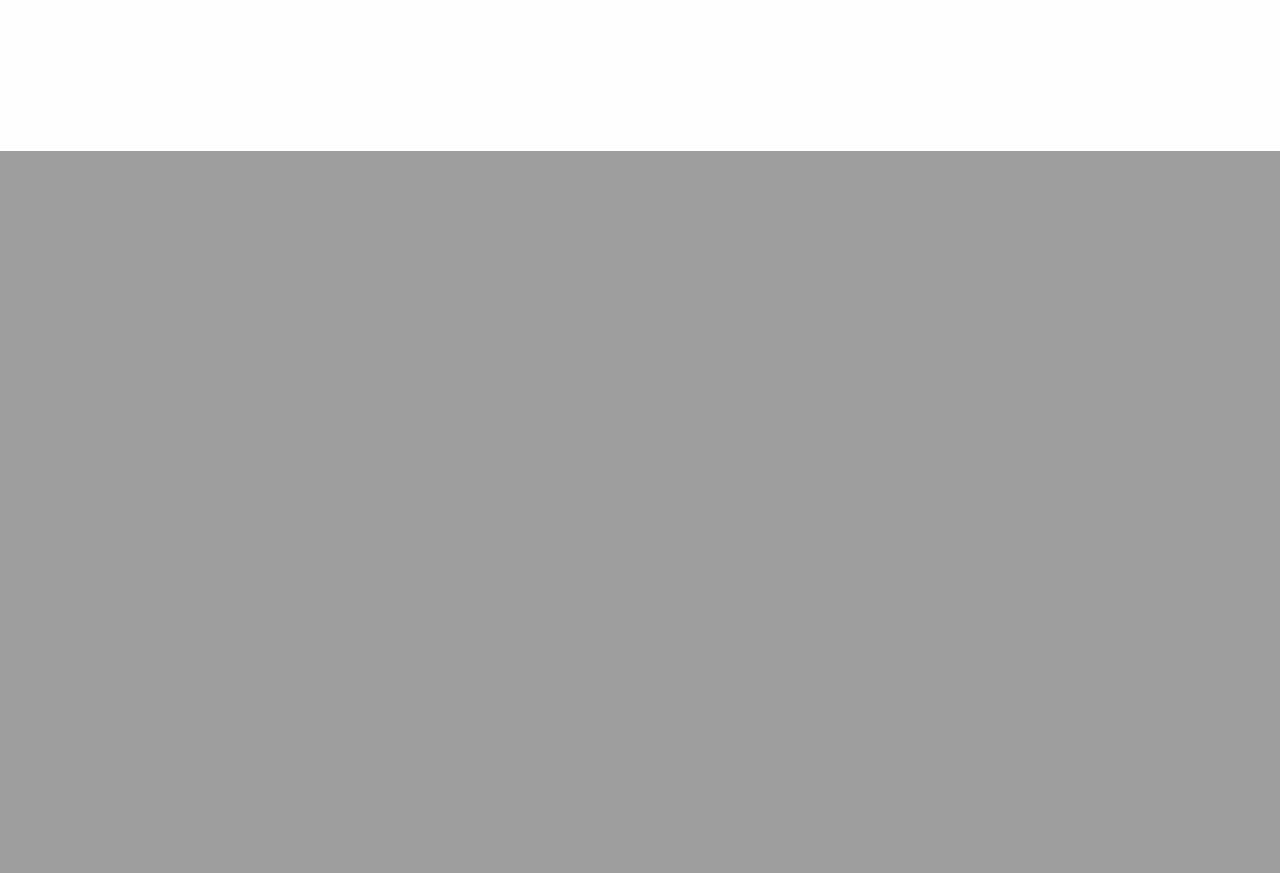
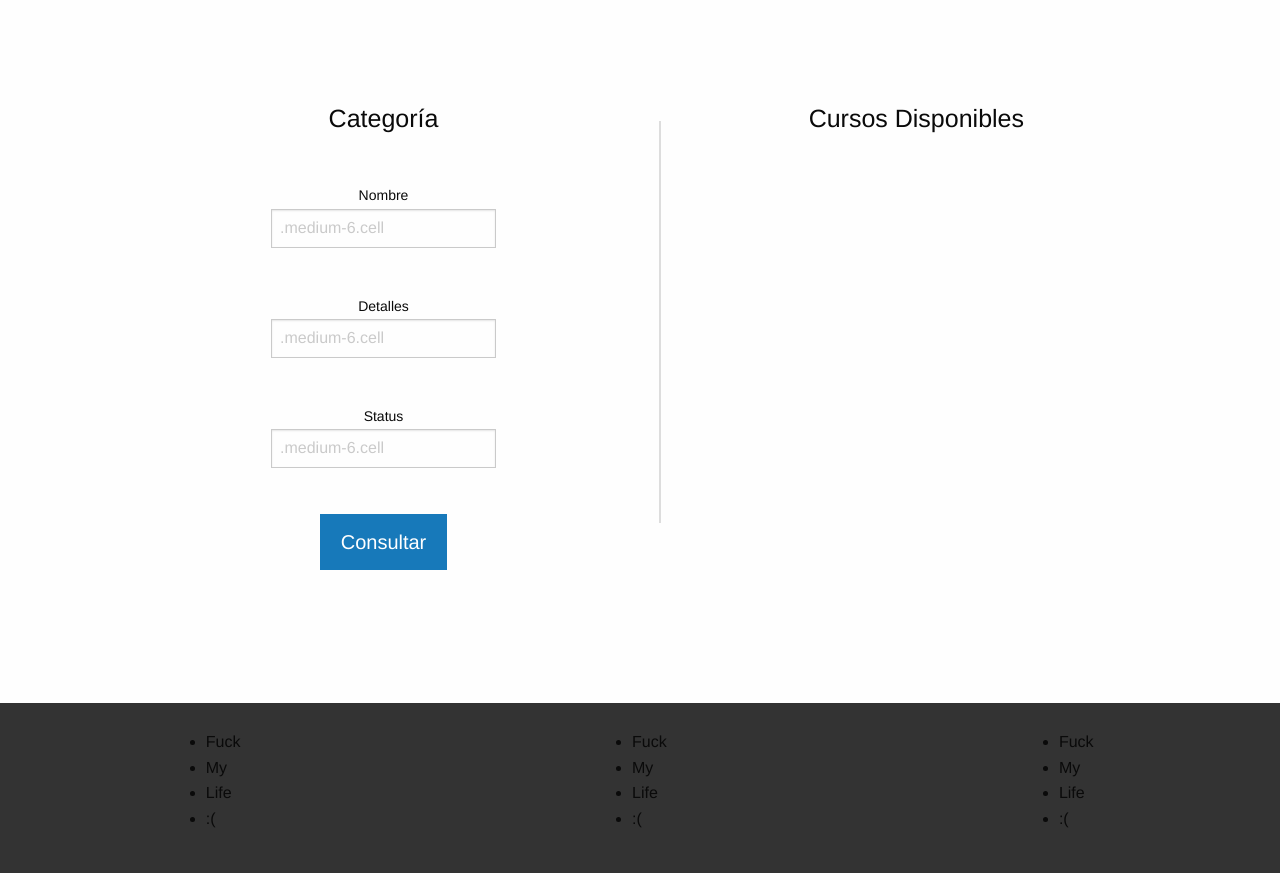
Before and after one commit to Celine-ios/megacursos, a CodeIgniter app: page /database/index.php/contact/index in a window 1280 px wide. Shown: the part 649-1522 px from the top of the page. Before the commit the page ends 800 px from the top, so only its background shows below. Run offline with CodeIgniter, Linux system fonts and the light colour scheme; some libraries are stand-ins or nearby versions.

Commit message:
Juan was here

```diff
--- a/application/views/contacto.php
+++ b/application/views/contacto.php
@@ -5,6 +5,7 @@
 	<title>Contacto</title>
 <link rel="stylesheet" href="https://cdnjs.cloudflare.com/ajax/libs/foundation/6.4.3/css/foundation.css">
 <script src="https://cdnjs.cloudflare.com/ajax/libs/foundation/6.4.3/js/foundation.js"></script>
+<link rel="stylesheet" href="https://use.fontawesome.com/releases/v5.1.0/css/all.css" integrity="sha384-lKuwvrZot6UHsBSfcMvOkWwlCMgc0TaWr+30HWe3a4ltaBwTZhyTEggF5tJv8tbt" crossorigin="anonymous">
 <style>
 a {
 color: #fff;
@@ -12,10 +13,16 @@ color: #fff;
 a:hover {
 font-weight: bolder;
 }
+a i {
+	color: #fff;
+}
+a i:hover {
+	color: #333;
+}
 </style>
 </head>
 <body>
-<nav style="display: flex;flex-direction: row;background: #333;padding: 2%;">
+<nav style="display: flex;flex-direction: row;background: #333;padding: 2%;position: fixed;z-index: 1;width: 100%;">
 	<ul class="menu align-left">
 	<img src="https://megacursos.com/themes/megacursos/assets/images/logo.png">
 </ul>
@@ -27,13 +34,103 @@ font-weight: bolder;
   <li><a href="#">Contacto</a></li>
 </ul>
 </nav>
- <section class="grid-x" style="height: 20em;">
- 	<div class="cell" style="background-image: url('https://assets.jtdwjcwq6f4wp4ce.com/bundles/y4trfx/less-autopilot/images/hero/san-jose.jpg');display: flex;justify-content: center;background-size: cover;background-repeat: no-repeat;background-position: center;">
- 		<h2 style="color: #fff;margin-top: 8%;">Contáctanos <br>
+ <section class="grid-y" style="height: 30em;padding-top: 8%;">
+ 	<div class="cell" style="background-image: url('https://assets.jtdwjcwq6f4wp4ce.com/bundles/y4trfx/less-autopilot/images/hero/san-jose.jpg');display: flex;flex-direction: column;align-items: center;background-size: cover;background-repeat: no-repeat;background-position: center;">
+ 		<h2 style="color: #fff;margin: 8% 0%;">Contáctanos<br>
  			<small>Acelera tu aprendizaje contactando con nosotros</small>
  		</h2>
+ 		<footer style="width: 100%;display: flex;justify-content: center;margin-bottom: 2%;">
+ 		<div style="width: 15%;display: flex;justify-content: space-between;">
+ 			<a href="#">
+ 				<i class="fab fa-facebook-square"></i>
+ 			</a>
+ 			<a href="#">
+ 				<i class="fab fa-instagram"></i>
+ 				</a>
+ 			<a href="#">
+ 				<i class="fab fa-twitter"></i>
+ 				</a>
+ 		</div>
+ 	</footer>
  	</div>
  </section>
-
+ <br>
+<section class="x-grid" style="display: flex;align-items: center;flex-direction: column;text-align: center;margin-top: 2%;">
+	<div>
+		<h2>Consulta con Nosotros <br>
+			<small>Hazlo de manera rápida</small>
+		</h2>
+	</div>
+	<br>
+	<div style="margin-top: 6%;display: flex;flex-direction: row;width: 60%;">
+		<div class="align-left">
+		<form>
+			<header>
+				<h4>Categoría</h4>
+			</header>
+			<br>
+	<div class="grid-container">
+    <div class="grid-y grid-padding-y">
+      <div class="small-6 cell">
+        <label>Nombre
+          <input type="text" placeholder=".medium-6.cell">
+        </label>
+      </div>
+      <div class="small-6 cell">
+        <label>Detalles
+          <input type="text" placeholder=".medium-6.cell">
+        </label>
+      </div>
+      <div class="small-6 cell">
+        <label>Status
+          <input type="text" placeholder=".medium-6.cell">
+        </label>
+      </div>
+       <div class="small-6 cell">
+        <button type="submit" class="button large" style="color: #fff;">Consultar</button>
+      </div>
+    </div>
+  </div>
+		</form>
+		</div>
+		<hr style="border: 1px solid #ddd;height: 25em;">
+	<div class="align-right">
+		<header>
+				<h4>Cursos Disponibles</h4>
+			</header>
+			<br>
+	<div class="grid-container">
+    <div class="grid-y grid-padding-y">
+    </div>
+  </div>
+	</div>
+	</div>
+</section>
+<footer class="grid-y" style="background: #333;display: flex;flex-direction: row;margin-top: 8%;">
+	<div class="cell small-6" style="width: 33.3%;display: flex;justify-content: center;padding: 2% 0%;">
+	<ul>
+		<li>Fuck</li>
+		<li>My</li>
+		<li>Life</li>
+		<li>:(</li>
+	</ul>
+	</div>
+	<div class="cell small-6" style="width: 33.3%;display: flex;justify-content: center;padding: 2% 0%;">
+	<ul>
+		<li>Fuck</li>
+		<li>My</li>
+		<li>Life</li>
+		<li>:(</li>
+	</ul>
+	</div>
+	<div class="cell small-6" style="width: 33.4%;display: flex;justify-content: center;padding: 2% 0%;">
+	<ul>
+		<li>Fuck</li>
+		<li>My</li>
+		<li>Life</li>
+		<li>:(</li>
+	</ul>
+	</div>
+</footer>
 </body>
 </html>
```
